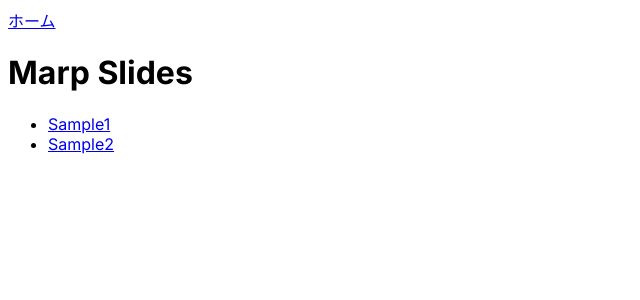
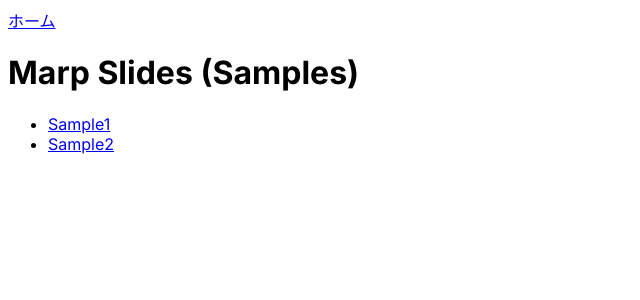
Before and after one commit to cohsh/marp-slide-template, a Next.js app: page / in a window 1280 px wide. Shown: the top 300 px of the page, without its empty margins (0-640 px from the left). Built offline with nearby package versions, Linux system fonts and the light colour scheme.

Commit message:
:zap: updated layout.tsx

```diff
--- a/app/layout.tsx
+++ b/app/layout.tsx
@@ -21,7 +21,7 @@
         <nav>
           <Link href="/">ホーム</Link>
         </nav>
-        <h1>Marp Slides</h1>
+        <h1>Marp Slides (Samples)</h1>
         {children}
       </body>
     </html>
```
